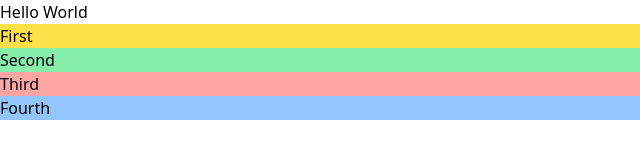
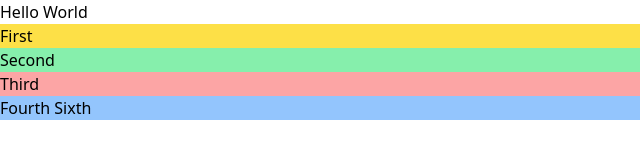
Before and after one commit to m0h127/tailwindcss_1, a website: page src/index.html in a window 1280 px wide. Shown: the full height of the page, 0-640 px from the left. Drawn offline with Linux system fonts and the light colour scheme.

Commit message:
Update.html

```diff
--- a/src/index.html
+++ b/src/index.html
@@ -18,7 +18,7 @@
         Third
     </div>
     <div class="bg-blue-300">
-        Fourth
+        Fourth Sixth
     </div>
 </body>
 </html>
```
